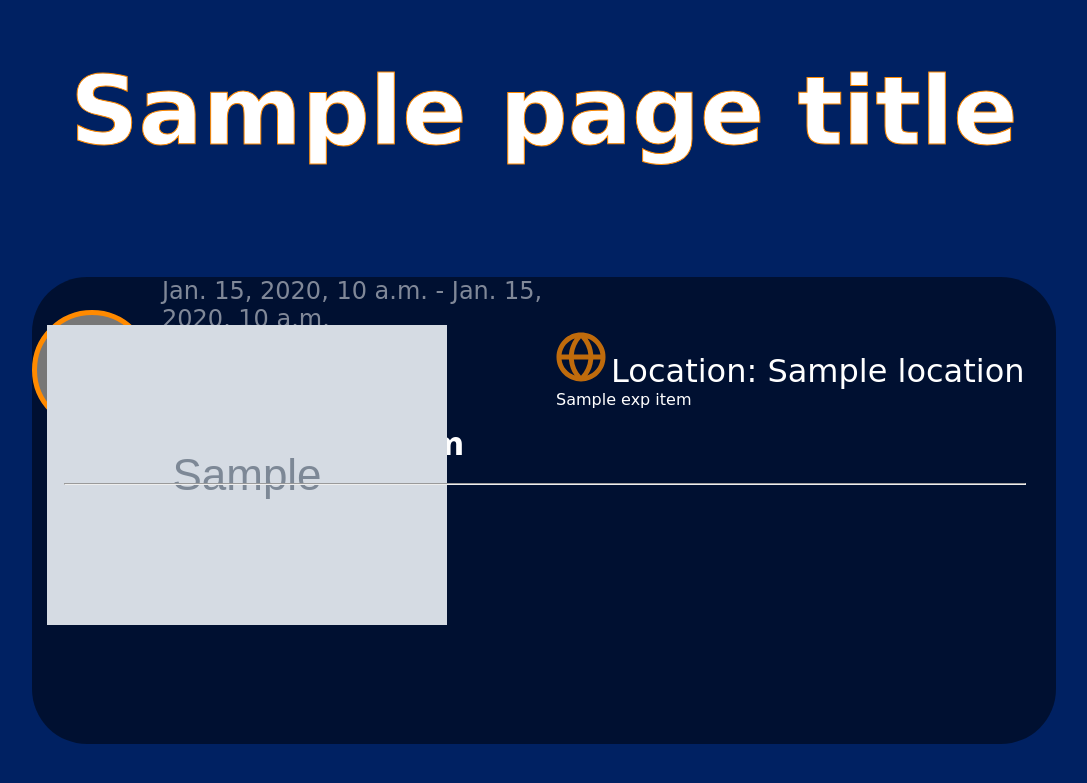
After one commit to VBoB13/CresumeV, a Django app: template resume/ric/templates/ric/experiences_detail.html in a window 1280 px wide. The commit adds this page. Shown: the top 783 px of the page, without its empty margins (96-1183 px from the left). Run offline with Django 3.2, Linux system fonts and the light colour scheme; the template is opened without the code that fills it: most values are stand-ins (such as "Sample title", 1, 10 or a date in 2020); grey boxes marked "Sample" are stand-in pictures; some web fonts are replaced.

Commit message:
Roughly done with initial design and structure. Further improvements to be done in the future... sometime.

```diff
--- a/resume/ric/models.py
+++ b/resume/ric/models.py
@@ -61,6 +61,10 @@ class Experience(models.Model):
     def __str__(self):
         return "{} at {}".format(self.job_title, self.organization)
 
+    @property
+    def location(self):
+        return Location.objects.get(experience=self.pk)
+
 
 class Location(models.Model):
     experience = models.ForeignKey(
--- a/resume/ric/static/ric/style.css
+++ b/resume/ric/static/ric/style.css
@@ -107,6 +107,13 @@ div.list-item {
   border-radius: 55px;
 }
 
+div.list-item:hover {
+  animation-name: menu_item_animation;
+  animation-duration: 0.15s;
+  animation-timing-function: ease-in;
+  animation-fill-mode: forwards;
+}
+
 /* EDUCATION PAGE */
 
 div.list-item-row {
@@ -120,13 +127,8 @@ div.list-item-row {
 div.list-item-row-col {
   display: flex;
   flex-direction: column;
-}
-
-div.list-item-row:hover {
-  animation-name: menu_item_animation;
-  animation-duration: 0.15s;
-  animation-timing-function: ease-in;
-  animation-fill-mode: forwards;
+  justify-content: center;
+  align-items: flex-start;
 }
 
 div.list-link-icon {
@@ -152,12 +154,12 @@ div.list-item-timespan {
 div > h3.list-item-title {
   color: #FFF;
   text-decoration: underline;
-  font-size: 32px;
+  font-size: 40px;
 }
 
 div > h4.list-item-subtitle {
   color: #FFF;
-  font-size: 24px;
+  font-size: 32px;
 }
 
 div.ed-item-info {
@@ -183,6 +185,21 @@ div.list-item > hr {
   margin-bottom: 20px;
 }
 
+/* EXPERIENCES DETAIL */
+
+div.list-item-location-logo, div.list-item-location {
+  display: inline-block;
+}
+
+div.list-item-location-logo > img {
+  height: 50px;
+  width: 50px;
+}
+
+div.list-item-location > span {
+  font-size: 32px;
+}
+
 /* DETAIL (GENERAL) */
 
 div.detail-item-row {
@@ -196,7 +213,7 @@ div.detail-item-row {
 div.description-row {
   display: grid;
   grid-template-columns: 37vw 43vw;
-  grid-template-rows: minmax(280px, auto);
+  grid-template-rows: minmax(225px, auto);
   grid-column-gap: 25px;
   width: 80vw;
   margin-bottom: 10px;
@@ -205,3 +222,11 @@ div.description-row {
 div.description-row > div.comments {
   margin: 2em;
 }
+
+div.description-row-single-col {
+  display: grid;
+  grid-template-columns: 60vw;
+  grid-template-rows: minmax(225px, auto);
+  margin-bottom: 10px;
+  margin-left: 10vw;
+}
--- /dev/null
+++ b/resume/ric/templates/ric/experiences_detail.html
@@ -0,0 +1,34 @@
+{% extends 'ric/base.html' %} {% block content %}
+<div class="list-item">
+  <div class="list-item-row">
+    <div class="list-item-row-col">
+      <div class="list-link-icon">
+        <img src="/static/{{ list_icon }}" alt="Experience Icon" />
+      </div>
+    </div>
+    <div class="list-item-row-col">
+      <div class="list-item-timespan">
+        {{ exp_item.start_date }} - {{ exp_item.end_date }}
+      </div>
+      <div class="list-item-header">
+        <h3 class="list-item-title">{{ exp_item.organization }}</h3>
+        <h4 class="list-item-subtitle">{{ exp_item.job_title }}</h4>
+      </div>
+    </div>
+    <div class="list-item-row-col">
+      <div class="list-item-location">
+        <div class="list-item-location-logo">
+          <img src="/static/ric/icons/icon_location.svg" alt="Location Icon" />
+        </div>
+        <span class="location-header">Location: {{ exp_item.location }}</span
+        ><br />
+        {{ exp_item.subjects_to_str }}
+      </div>
+    </div>
+  </div>
+  <hr />
+  <div class="description-row-single-col">
+    <div class="comments-exp">{{ exp_item.summary }}</div>
+  </div>
+</div>
+{% endblock content %}
--- a/resume/ric/urls.py
+++ b/resume/ric/urls.py
@@ -11,5 +11,9 @@ urlpatterns = [
         views.education_detail, name='education_detail'
     ),
     path('experiences/', views.experiences, name='experiences'),
+    path(
+        'experiences/<int:experience_id>/',
+        views.experiences_detail, name='experience_detail'
+    ),
     path('contact_me/', views.contact_me, name='contact_me')
 ]
```
Also changed, not shown: resume/ric/views.py (+12 -0 lines).
